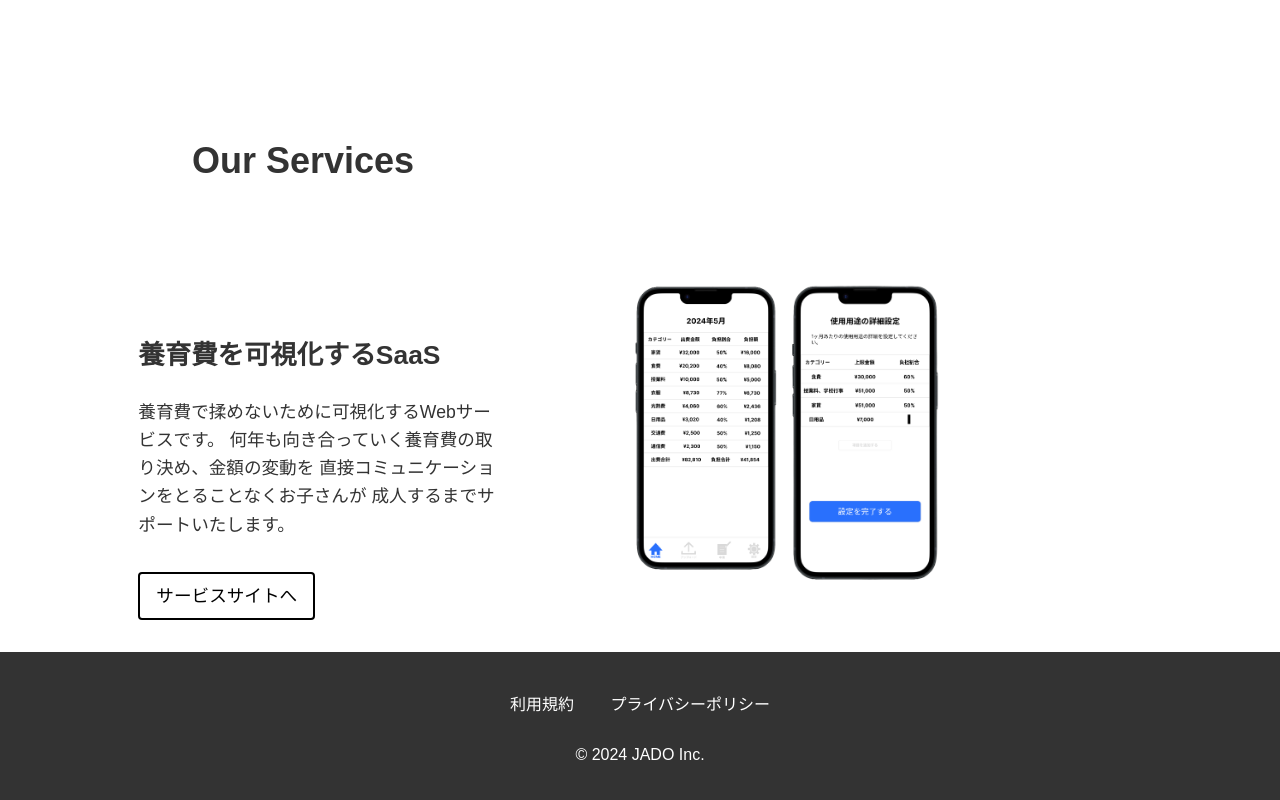
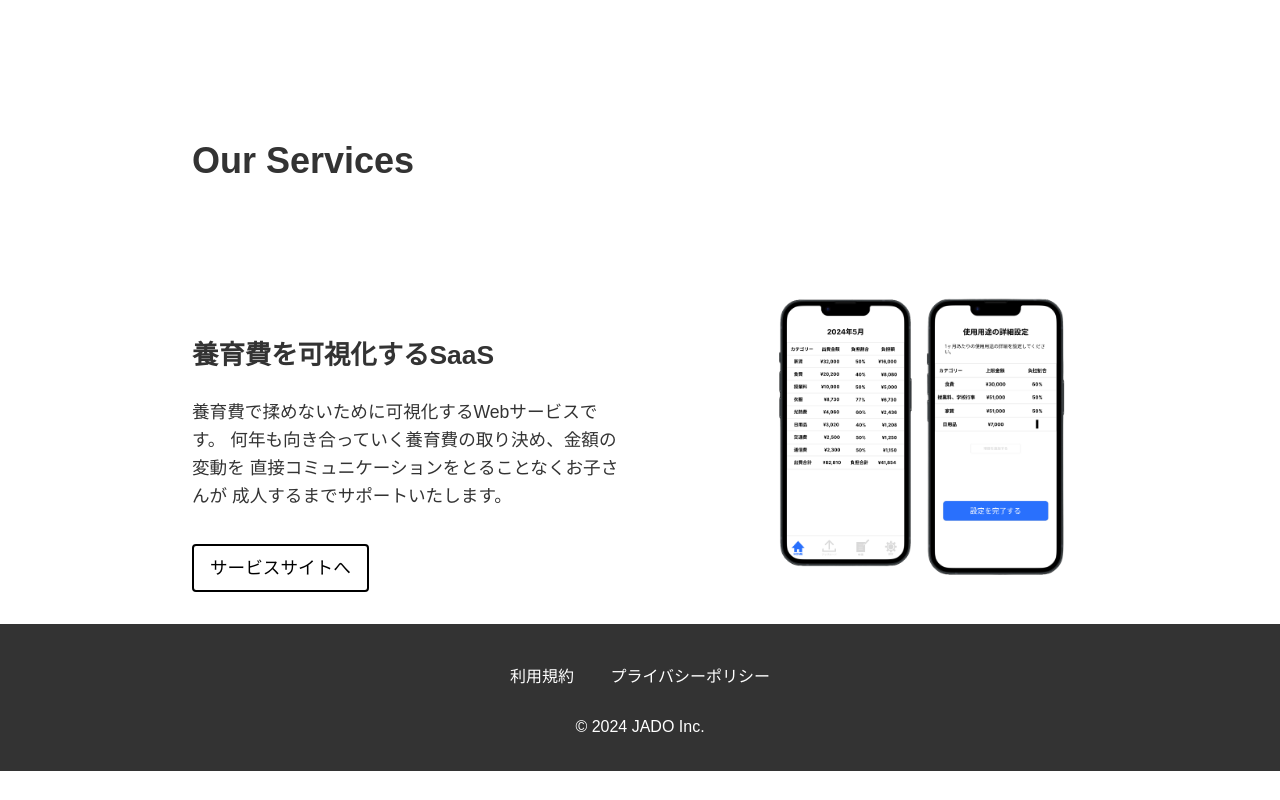
Before and after one commit to Hondayo/jado-HP, a plain HTML site: page home.html in a window 1280 px wide. Shown: the part 817-1617 px from the top of the page. After the commit the page ends 1588 px from the top, so only its background shows below. Drawn offline with Linux system fonts and the light colour scheme.

Commit message:
サービスの位置を真ん中に配置

```diff
--- a/home.html
+++ b/home.html
@@ -28,9 +28,8 @@
     <section class="container1">
             <h1>Our Services</h1>
     </section>
-    <section>
-      <div class="services-container">
-        <article id="services">
+    <section class="services-container">
+        <article class="services">
           <div class="container2">
             <h2>養育費を可視化するSaaS</h2>
               <p>養育費で揉めないために可視化するWebサービスです。
@@ -44,7 +43,6 @@
           <img src="images/image 31.png" alt="プロダクト概要">
           <img src="images/image 42.png" alt="プロダクト概要">
         </div>
-      </div>
     </section>
   </main>
 
--- a/styles.css
+++ b/styles.css
@@ -10,9 +10,14 @@ body {
 header {
   margin: 20px 0;
 }
+
 header img {
   width: 200px;
   height: auto;
+}
+
+main {
+  width: 100%;
 }
 
 .image-container {
@@ -31,10 +36,12 @@ header img {
   transform: translate(-50%, -50%) scale(1);
   animation: zoomEffect 10s infinite alternate;
 }
+
 @keyframes zoomEffect {
   0% {
     transform: translate(-50%, -50%) scale(1);
   }
+
   100% {
     transform: translate(-50%, -50%) scale(1.2);
   }
@@ -47,6 +54,7 @@ header img {
   font-size: 1.5rem;
   margin: 50px auto 0;
 }
+
 .container2 {
   width: 60%;
   max-width: 1200px;
@@ -100,9 +108,12 @@ header img {
   text-decoration: none;
   border-radius: 4px;
 }
+
 .cta-button:hover {
-    background: #f0f0f0; /* ホバー時に薄いグレーに変更 */
-    color: #000000; /* ホバー時も文字色を黒のまま */
+  background: #f0f0f0;
+  /* ホバー時に薄いグレーに変更 */
+  color: #000000;
+  /* ホバー時も文字色を黒のまま */
 }
 
 section {
@@ -122,15 +133,18 @@ header img {
   display: flex;
   justify-content: start;
   align-items: start;
-  width: 100%;
 }
 
 .product-img-container img {
-  max-width: 25%;
+  width: 50px;
   min-width: 150px;
 }
 
-/* サービス欄のコンテナ */
+/* サービス */
 .services-container {
   display: flex;
+  align-items: center;
+  column-gap: 0.25rem;
+  margin: 0px 2rem;
+  max-width: 80%;
 }
```
Lines whose indentation alone changed are shown as unchanged.
